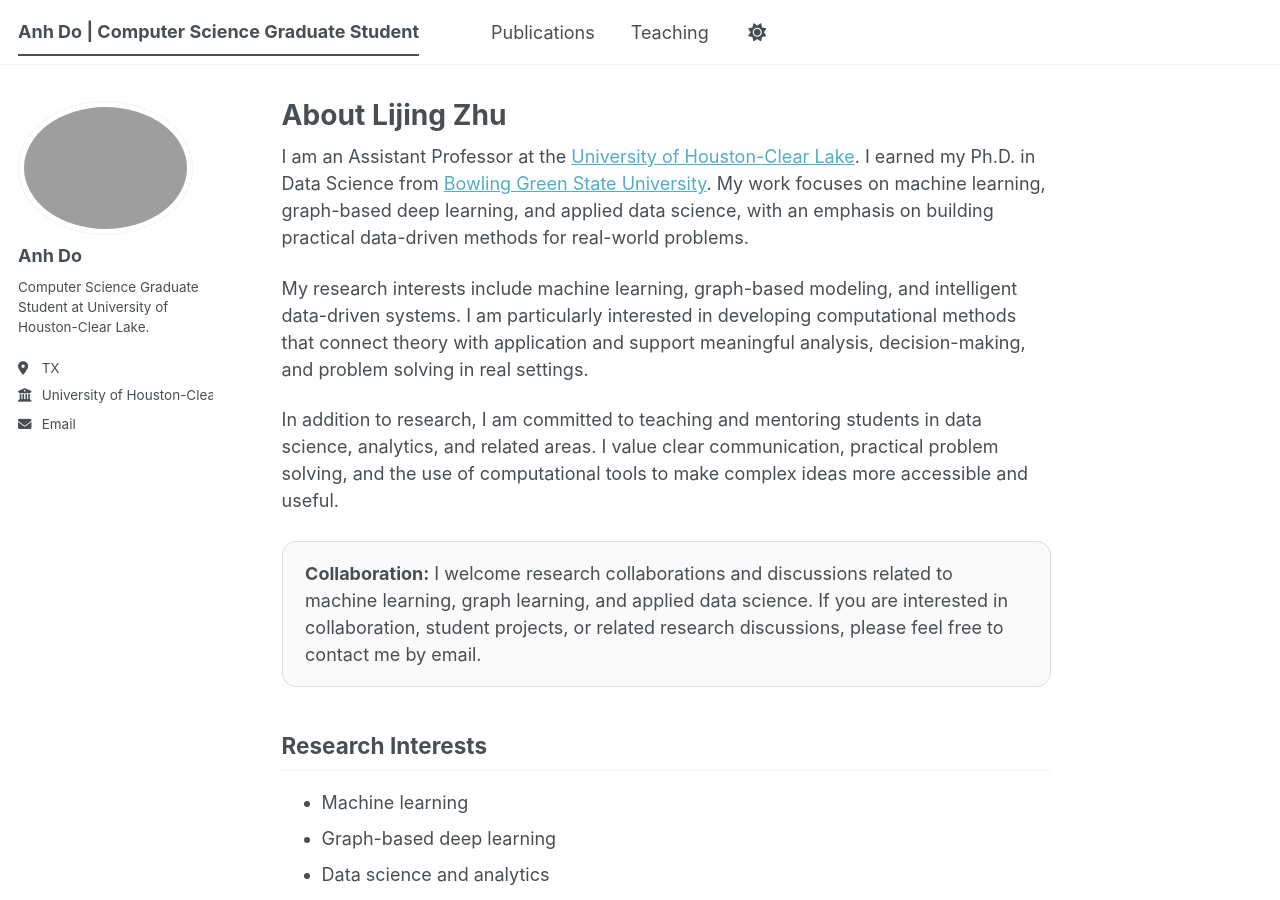
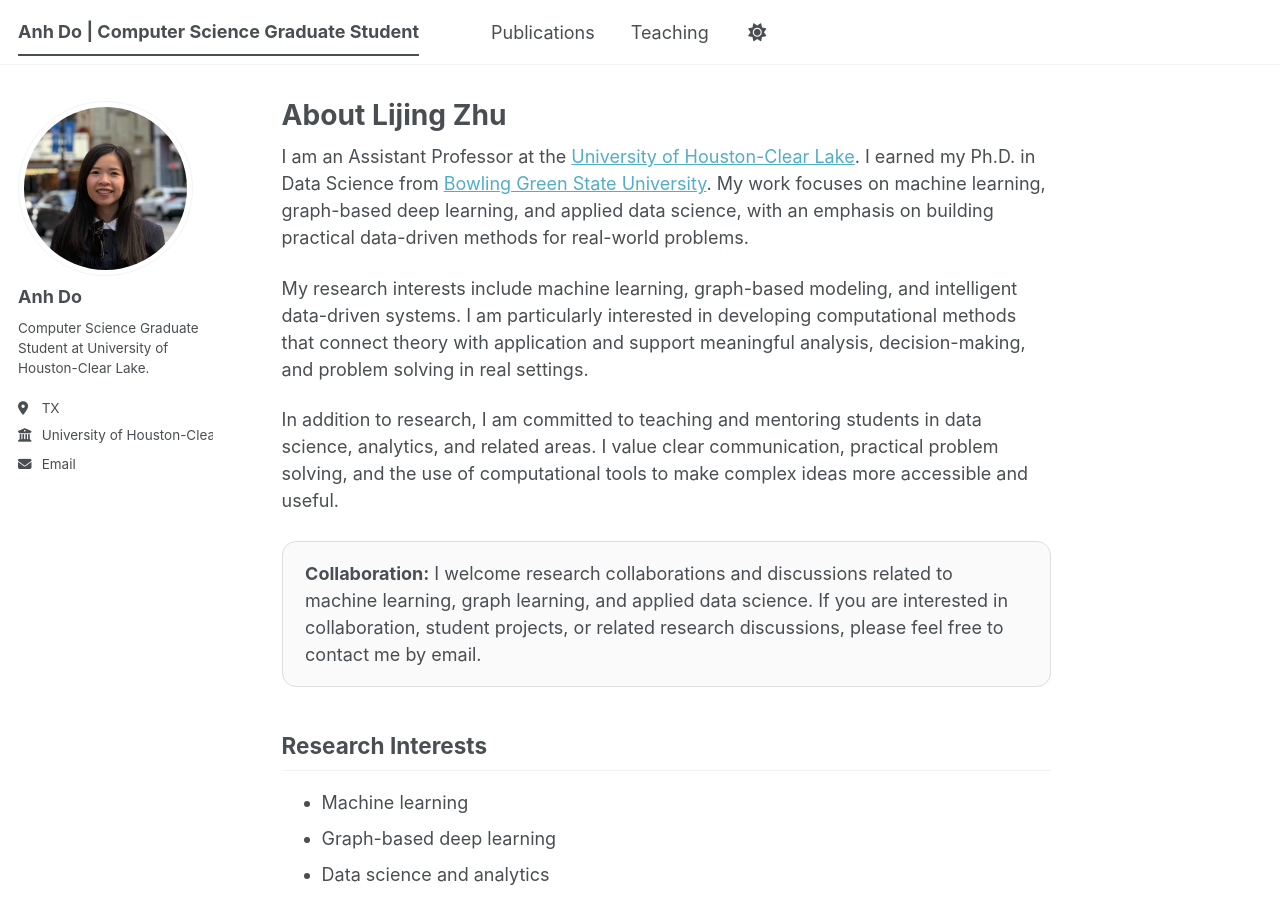
Before and after one commit to anhdous/anhdous.github.io, a Jekyll site: the page built from _pages/about.md, in a window 1280 px wide and 900 px high. Built offline with Jekyll 4.4.1, drawn with Linux system fonts in a browser that asks for light colours; a script bundle is joined from its source files by our own code; library files that are not in the unit come from our copies.

Commit message:
Update _config.yml

```diff
--- a/_config.yml
+++ b/_config.yml
@@ -31,7 +31,7 @@
 # Author profile information
 # -------------------------
 author:
-  avatar: "Anh_Do_Photo.jpg"    # Profile image file shown in the sidebar/profile area
+  avatar: "Anh_Do_Photo.jpeg"    # Profile image file shown in the sidebar/profile area
   name: "Anh Do"
   bio: "Computer Science Graduate Student at University of Houston-Clear Lake."
   location: "TX"
```
